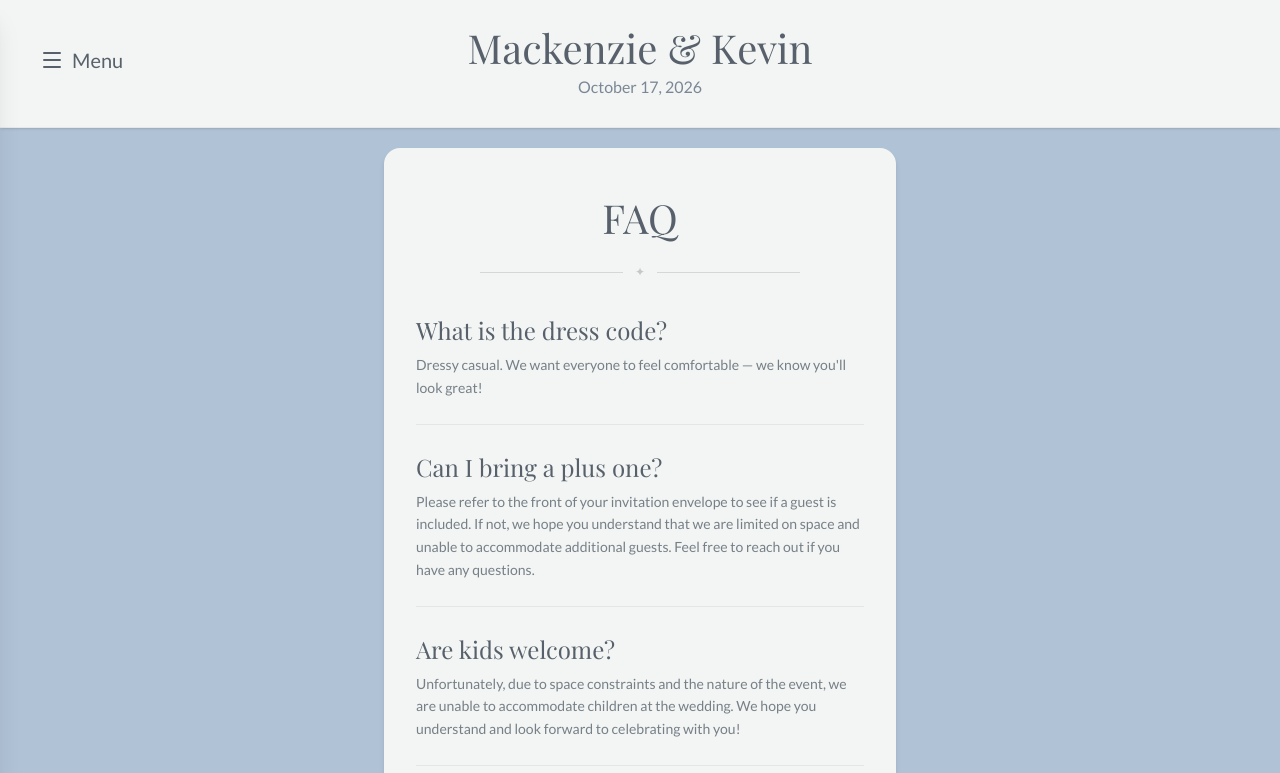
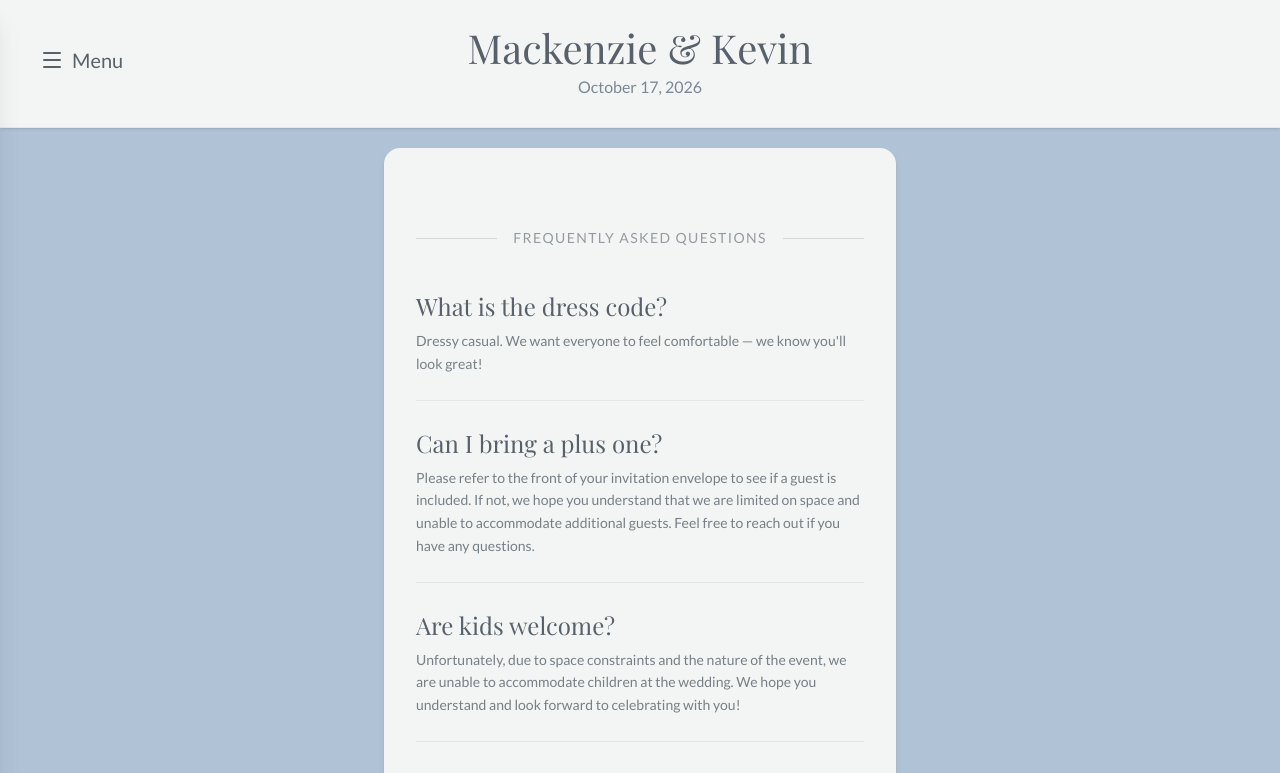
Before and after one commit to megancoden/mackenzie-and-kevin-wedding, a Next.js app: page /faq in a window 1280 px wide. Shown: the top 773 px of the page. Built offline with nearby package versions, Linux system fonts and the light colour scheme; a web font is replaced by a local one.

Commit message:
style clean up (#8)

```diff
--- a/src/app/components/Header.tsx
+++ b/src/app/components/Header.tsx
@@ -61,7 +61,7 @@ export default function Header() {
           {/* Names — centered */}
           <div className="flex-1 flex justify-center items-center h-full">
             <Link href="/" className="block text-center" onClick={() => setIsMenuOpen(false)}>
-              <h1 className="header-title text-xl sm:text-3xl md:text-4xl lg:text-5xl leading-tight hover:!text-[var(--wedding-primary-dark)] transition-colors">
+              <h1 className="main-title text-xl sm:text-3xl md:text-4xl lg:text-5xl leading-tight hover:!text-[var(--wedding-primary-dark)] transition-colors">
                 Mackenzie & Kevin
               </h1>
               <p className="header-subtitle text-xs sm:text-sm md:text-base leading-tight">
--- a/src/app/components/PhotoCarousel.tsx
+++ b/src/app/components/PhotoCarousel.tsx
@@ -2,6 +2,7 @@
 
 import { useState, useRef } from 'react';
 import Image from 'next/image';
+import SectionHeader from './SectionHeader';
 
 export default function PhotoCarousel() {
   const [currentIndex, setCurrentIndex] = useState(0);
@@ -59,15 +60,7 @@ export default function PhotoCarousel() {
   return (
     <div className="w-full bg-[#f2f5f3] rounded-2xl shadow-md p-6 sm:p-8 my-8">
 
-      {/* Header */}
-      <div className="text-center mb-6">
-        <h2 className="header-title">Our History</h2>
-        <div className="flex items-center gap-3 mt-3 mx-auto max-w-xs">
-          <div className="flex-1 h-px bg-[var(--wedding-secondary-dark)]/20" />
-          <span className="text-[var(--wedding-secondary-dark)]/30 text-xs">✦</span>
-          <div className="flex-1 h-px bg-[var(--wedding-secondary-dark)]/20" />
-        </div>
-      </div>
+      <SectionHeader label="Our History" />
 
       {/* Image area */}
       <div
--- /dev/null
+++ b/src/app/components/SectionHeader.tsx
@@ -0,0 +1,11 @@
+export default function SectionHeader({ label }: { label: string }) {
+    return (
+        <div className="flex items-center gap-4 my-10 w-full">
+        <div className="flex-1 h-px bg-[var(--wedding-secondary-dark)] opacity-20" />
+        <div className="flex items-center gap-2 text-[var(--wedding-secondary-dark)] opacity-60">
+            <span className="casual-font text-sm tracking-widest uppercase">{label}</span>
+        </div>
+        <div className="flex-1 h-px bg-[var(--wedding-secondary-dark)] opacity-20" />
+        </div>
+    );
+}
--- a/src/app/eventInfo/page.tsx
+++ b/src/app/eventInfo/page.tsx
@@ -1,3 +1,4 @@
+import SectionHeader from "../components/SectionHeader";
 
 
 export default function EventInfoPage() {
@@ -6,17 +7,7 @@ export default function EventInfoPage() {
       <main className="flex flex-col items-center">
         <div className="casual-font text-[var(--wedding-secondary-dark)] bg-[#f2f5f3] rounded-2xl shadow-md px-8 py-10 w-full max-w-md sm:max-w-lg mt-6 flex flex-col items-center">
 
-          {/* Title */}
-          <h1 className="header-title text-3xl sm:text-4xl text-center leading-tight mb-2">
-            Wedding Details
-          </h1>
-
-          {/* Ornamental rule */}
-          <div className="flex items-center gap-3 my-4 w-full max-w-xs">
-            <div className="flex-1 h-px bg-[var(--wedding-secondary-dark)]/20" />
-            <span className="text-[var(--wedding-secondary-dark)]/30 text-xs">✦</span>
-            <div className="flex-1 h-px bg-[var(--wedding-secondary-dark)]/20" />
-          </div>
+          <SectionHeader label="Wedding Details" />
 
           {/* Date & Venue */}
           <div className="text-center space-y-1 mb-6">
--- a/src/app/faq/page.tsx
+++ b/src/app/faq/page.tsx
@@ -1,3 +1,5 @@
+import SectionHeader from "../components/SectionHeader";
+
 export default function FAQPage() {
   const faqs = [
     {
@@ -30,19 +32,7 @@ export default function FAQPage() {
     <div className="min-h-screen py-12 px-4 pt-[124px] background">
       <main className="flex flex-col items-center">
         <div className="w-full max-w-md sm:max-w-lg bg-[#f2f5f3] rounded-2xl shadow-md px-8 py-10 mt-6">
-
-          {/* Header */}
-          <div className="text-center mb-8">
-            <h1 className="header-title">
-              FAQ
-            </h1>
-            <div className="flex items-center gap-3 mt-4 mx-auto max-w-xs">
-              <div className="flex-1 h-px bg-[var(--wedding-secondary-dark)]/20" />
-              <span className="text-[var(--wedding-secondary-dark)]/30 text-xs">✦</span>
-              <div className="flex-1 h-px bg-[var(--wedding-secondary-dark)]/20" />
-            </div>
-          </div>
-
+          <SectionHeader label="Frequently Asked Questions" />
           {/* Q&A list */}
           <div className="space-y-6">
             {faqs.map((faq, i) => (
--- a/src/app/globals.css
+++ b/src/app/globals.css
@@ -21,11 +21,18 @@
     --wedding-accent: #f1f5f9;
 }
 
-.header-title {
+.main-title {
   font-family: var(--font-playfair), serif;
   font-size: 2.5rem;
   color: var(--wedding-secondary-dark);
 }
+
+.header-title {
+  font-family: var(--font-playfair), serif;
+  font-size: 2rem;
+  color: var(--wedding-secondary-dark);
+}
+
 
 .header-subtitle {
   font-family: var(--font-lato), sans-serif;
--- a/src/app/page.tsx
+++ b/src/app/page.tsx
@@ -6,9 +6,8 @@ export default function HomePage() {
       <main className="flex flex-col items-center">
         <div className="w-full max-w-md sm:max-w-lg bg-[#f2f5f3] rounded-2xl shadow-md p-8 mt-6 flex flex-col items-center">
 
-          {/* Save the Date eyebrow */}
           <div className="header-title">
-            Save the Date
+            SAVE THE DATE!
           </div>
 
           {/* Photo */}
--- a/src/app/registry/page.tsx
+++ b/src/app/registry/page.tsx
@@ -1,11 +1,12 @@
-import Link from "next/link";
+import SectionHeader from '../components/SectionHeader';
 
 export default function RegistryPage() {
   return (
     <div className="min-h-screen py-12 px-4 pt-[124px] background">
       <main className="flex flex-col items-center">
-        <div className="casual-font text-xl text-[var(--wedding-secondary-dark)] bg-[#f2f5f3] rounded-lg px-8 py-4 mt-8">
-          Coming soon!
+        <div className="casual-font text-xl text-[var(--wedding-secondary-dark)] bg-[#f2f5f3] rounded-2xl shadow-md px-8 py-10 mt-6 w-full max-w-md sm:max-w-lg">
+          <SectionHeader label="Registry" />
+          <p className="text-center text-sm text-[var(--wedding-secondary-dark)]/70 italic">Coming soon!</p>
         </div>
       </main>
     </div>
```
